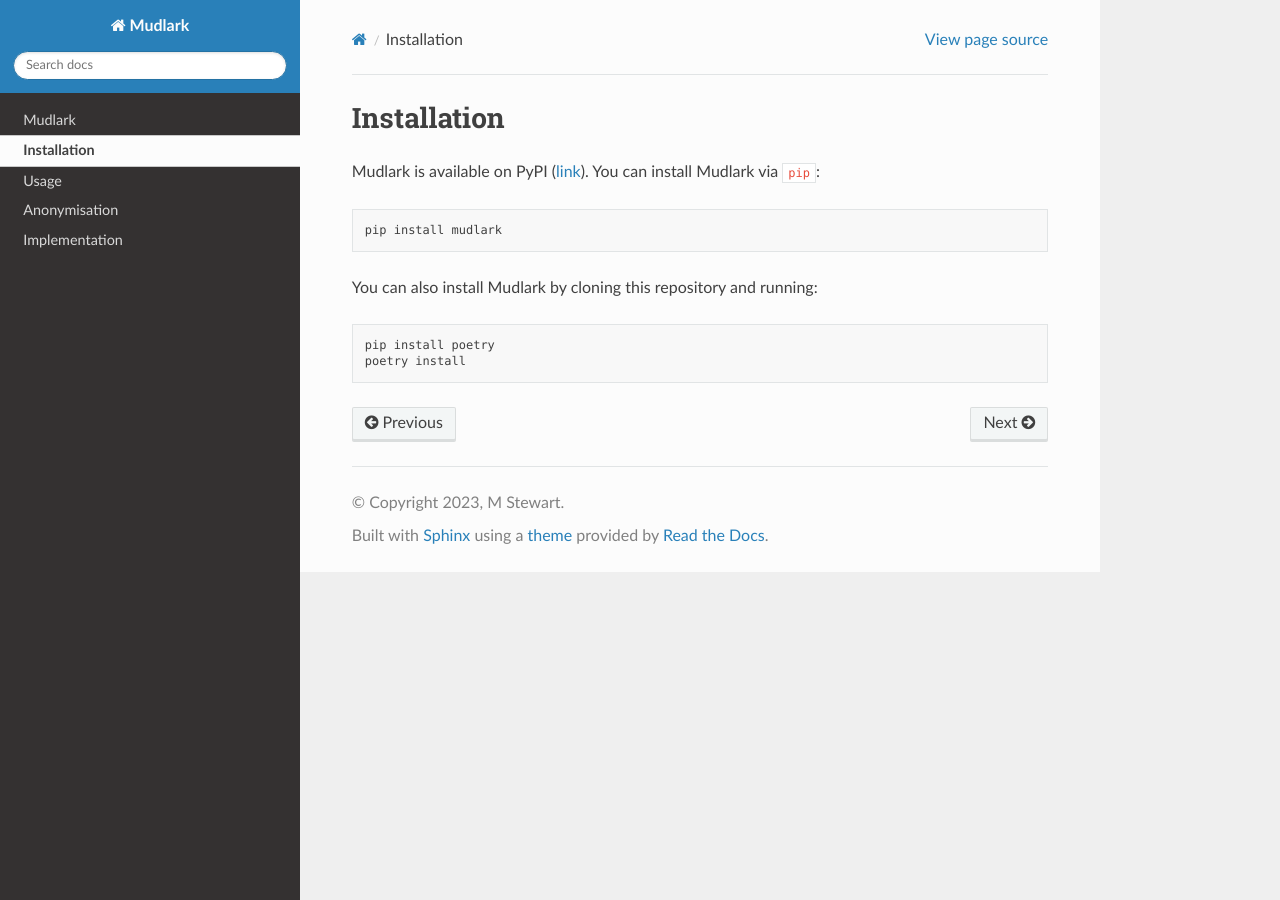
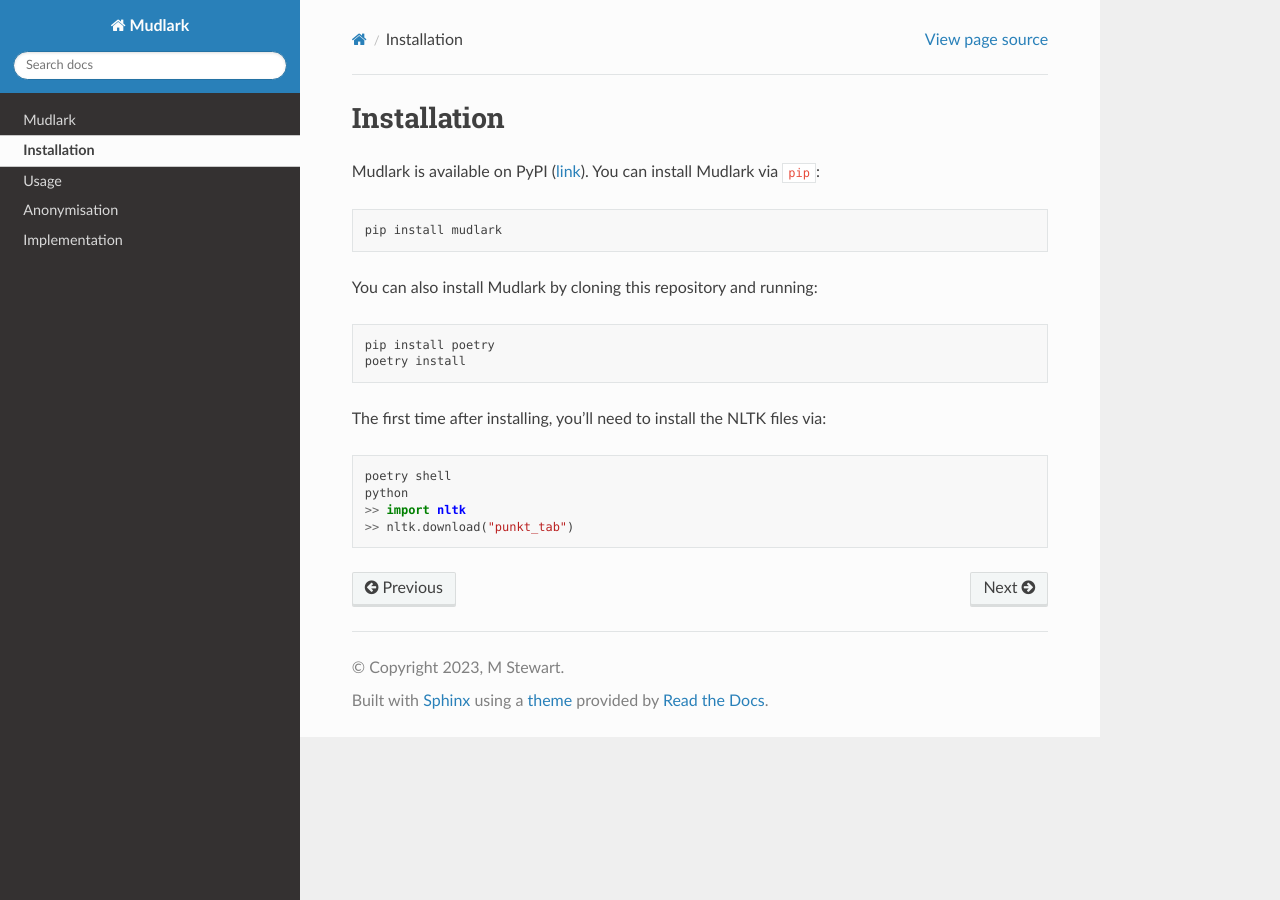
Before and after one commit to nlp-tlp/mudlark, a Sphinx documentation site: the page built from docs/source/installation.rst, in a window 1280 px wide. Built offline with Sphinx 7.4.7 and the Read the Docs theme 2.0.0, drawn with Linux system fonts in a browser that asks for light colours.

Commit message:
update nltk

```diff
--- a/docs/source/installation.rst
+++ b/docs/source/installation.rst
@@ -9,3 +9,10 @@
 
     pip install poetry
     poetry install
+
+The first time after installing, you'll need to install the NLTK files via::
+
+    poetry shell
+    python
+    >> import nltk
+    >> nltk.download("punkt_tab")
```
Also changed, not shown: 1 other file.
